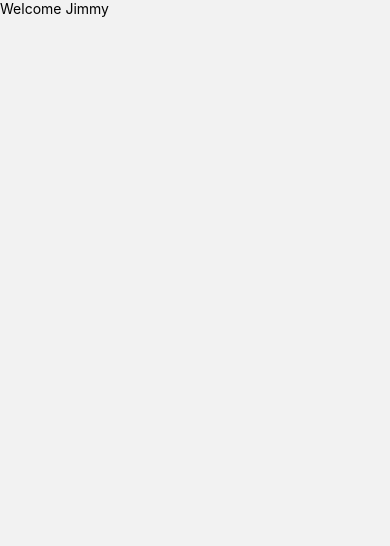
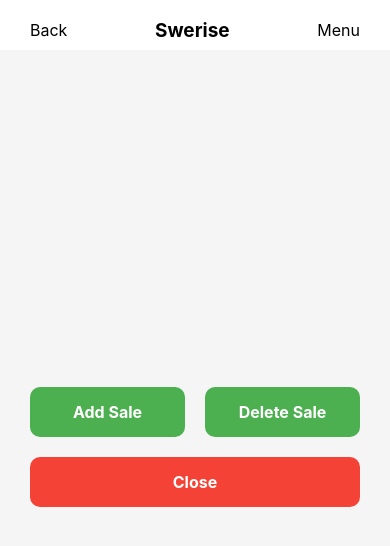
Before and after one commit to tkelvinthuo/swerise, a React Native app in the folder swerise/: screen /Swerise in a window 390 px wide. Shown: the top 546 px of the page. Built offline with nearby package versions, Linux system fonts and the light colour scheme.

Commit message:
added some functionality on the employeefirstpage

```diff
--- a/swerise/package.json
+++ b/swerise/package.json
@@ -10,6 +10,7 @@
     "test": "jest"
   },
   "dependencies": {
+    "@react-native-picker/picker": "^2.8.1",
     "@react-navigation/native": "^6.1.18",
     "@react-navigation/native-stack": "^6.11.0",
     "@react-navigation/stack": "^6.4.1",
--- a/swerise/src/screens/EmployeeFirstPage.tsx
+++ b/swerise/src/screens/EmployeeFirstPage.tsx
@@ -1,12 +1,267 @@
-import React from "react";
-import { Text, View } from 'react-native';
+import React, { useState } from "react";
+import { StyleSheet, Text, TouchableOpacity, View, Modal, TextInput } from 'react-native';
+import { Picker } from '@react-native-picker/picker';
 
 const EmployeeFirstPage = () => {
+    // State for handling modals
+    const [isAddSaleModalVisible, setAddSaleModalVisible] = useState(false);
+    const [isDeleteSaleModalVisible, setDeleteSaleModalVisible] = useState(false);
+    const [selectedProduct, setSelectedProduct] = useState(''); // For product selection
+    const [gasSize, setGasSize] = useState('6kg'); // Default gas size for Gas selection
+    const [quantity, setQuantity] = useState(''); // For quantity input
+    const [price, setPrice] = useState(''); // For price input
+
+    // Toggle Add Sale Modal
+    const toggleAddSaleModal = () => {
+        setAddSaleModalVisible(!isAddSaleModalVisible);
+        resetForm();
+    };
+
+    // Toggle Delete Sale Modal
+    const toggleDeleteSaleModal = () => {
+        setDeleteSaleModalVisible(!isDeleteSaleModalVisible);
+    };
+
+    // Reset form fields when modal closes
+    const resetForm = () => {
+        setSelectedProduct('');
+        setGasSize('6kg');
+        setQuantity('');
+        setPrice('');
+    };
+
     return (
-        <View>
-            <Text>Welcome Jimmy</Text>
+        <View style={styles.container}>
+            {/* Navigation Bar */}
+            <View style={styles.navbar}>
+                <TouchableOpacity style={styles.navbutton}>
+                    <Text style={styles.navtext}>Back</Text>
+                </TouchableOpacity>
+                <Text style={styles.appname}>Swerise</Text>
+                <TouchableOpacity style={styles.navbutton}>
+                    <Text style={styles.navtext}>Menu</Text>
+                </TouchableOpacity>
+            </View>
+
+            {/* Buttons for employee actions */}
+            <View style={styles.body}>
+                <View style={styles.row}>
+                    <TouchableOpacity style={styles.button} onPress={toggleAddSaleModal}>
+                        <Text style={styles.buttonText}>Add Sale</Text>
+                    </TouchableOpacity>
+                    <TouchableOpacity style={styles.button}>
+                        <Text style={styles.buttonText} onPress={toggleDeleteSaleModal}>Delete Sale</Text>
+                    </TouchableOpacity>
+                </View>
+
+                <TouchableOpacity style={styles.closeButton}>
+                    <Text style={styles.buttonText}>Close</Text>
+                </TouchableOpacity>
+            </View>
+
+            {/* Modal for Add Sale */}
+            <Modal transparent={true} visible={isAddSaleModalVisible} animationType="slide">
+                <View style={styles.modalContainer}>
+                    <View style={styles.modalContent}>
+                        <Text style={styles.modalTitle}>Add Sale</Text>
+
+                        {/* Picker for selecting the product */}
+                        <Text style={styles.label}>Select Product</Text>
+                        <Picker
+                            selectedValue={selectedProduct}
+                            onValueChange={(itemValue) => setSelectedProduct(itemValue)}
+                            style={styles.picker}
+                        >
+                            <Picker.Item label="Gas" value="gas" />
+                            <Picker.Item label="Petrol" value="petrol" />
+                            <Picker.Item label="Diesel" value="diesel" />
+                            <Picker.Item label="Kerosene" value="kerosene" />
+                        </Picker>
+
+                        {/* Conditional Input for Gas */}
+                        {selectedProduct === 'gas' && (
+                            <>
+                                <Text style={styles.label}>Select Gas Size</Text>
+                                <Picker
+                                    selectedValue={gasSize}
+                                    onValueChange={(itemValue) => setGasSize(itemValue)}
+                                    style={styles.picker}
+                                >
+                                    <Picker.Item label="6kg" value="6kg" />
+                                    <Picker.Item label="13kg" value="13kg" />
+                                </Picker>
+                            </>
+                        )}
+
+                        {/* Input fields for Petrol, Diesel, Kerosene (liters and price) */}
+                        {(selectedProduct === 'petrol' || selectedProduct === 'diesel' || selectedProduct === 'kerosene') && (
+                            <>
+                                <TextInput
+                                    style={styles.input}
+                                    placeholder="Enter Quantity (liters)"
+                                    keyboardType="numeric"
+                                    value={quantity}
+                                    onChangeText={setQuantity}
+                                />
+                                <TextInput
+                                    style={styles.input}
+                                    placeholder="Enter Price (KSH)"
+                                    keyboardType="numeric"
+                                    value={price}
+                                    onChangeText={setPrice}
+                                />
+                            </>
+                        )}
+
+                        {/* Submit and Cancel Buttons */}
+                        <View style={styles.modalButtonRow}>
+                            <TouchableOpacity style={styles.modalButton} onPress={toggleAddSaleModal}>
+                                <Text style={styles.modalButtonText}>Submit</Text>
+                            </TouchableOpacity>
+                            <TouchableOpacity style={styles.modalButton} onPress={toggleAddSaleModal}>
+                                <Text style={styles.modalButtonText}>Cancel</Text>
+                            </TouchableOpacity>
+                        </View>
+                    </View>
+                </View>
+            </Modal>
+            {/* Modal for Delete Sale */}
+            <Modal transparent={true} visible={isDeleteSaleModalVisible} animationType="slide">
+                <View style={styles.modalContainer}>
+                    <View style={styles.modalContent}>
+                        <Text style={styles.modalTitle}>Delete Sale</Text>
+                        <Text style={styles.modalText}>Are you sure you want to delete this sale?</Text>
+
+                        <View style={styles.modalButtonRow}>
+                            <TouchableOpacity style={styles.modalButton} onPress={toggleDeleteSaleModal}>
+                                <Text style={styles.modalButtonText}>Yes</Text>
+                            </TouchableOpacity>
+                            <TouchableOpacity style={styles.modalButton} onPress={toggleDeleteSaleModal}>
+                                <Text style={styles.modalButtonText}>No</Text>
+                            </TouchableOpacity>
+                        </View>
+                    </View>
+                </View>
+            </Modal>
         </View>
-    )
+    );
 };
 
+const styles = StyleSheet.create({
+    appname: {
+        color: 'black',
+        fontSize: 19,
+        fontWeight: 'bold',
+    },
+    container: {
+        flex: 1,
+        backgroundColor: '#f5f5f5',
+    },
+    navbar: {
+        flexDirection: 'row',
+        justifyContent: 'space-between',
+        alignItems: 'center',
+        paddingHorizontal: 20,
+        paddingTop: 10,
+        backgroundColor: 'white',
+    },
+    navbutton: {
+        padding: 10,
+    },
+    navtext: {
+        color: 'black',
+        fontSize: 16,
+    },
+    body: {
+        flex: 1,
+        justifyContent: 'center',
+        paddingHorizontal: 20,
+    },
+    row: {
+        flexDirection: 'row',
+        justifyContent: 'space-between',
+        marginBottom: 20,
+    },
+    button: {
+        flex: 1,
+        backgroundColor: '#4CAF50',
+        paddingVertical: 15,
+        marginHorizontal: 10,
+        borderRadius: 10,
+        justifyContent: 'center',
+        alignItems: 'center',
+    },
+    closeButton: {
+        backgroundColor: '#f44336',
+        paddingVertical: 15,
+        marginHorizontal: 10,
+        borderRadius: 10,
+        justifyContent: 'center',
+        alignItems: 'center',
+    },
+    buttonText: {
+        color: '#fff',
+        fontSize: 16,
+        fontWeight: 'bold',
+    },
+    // Modal Styles
+    modalContainer: {
+        flex: 1,
+        justifyContent: 'center',
+        alignItems: 'center',
+        backgroundColor: 'rgba(0, 0, 0, 0.5)',
+    },
+    modalContent: {
+        width: '80%',
+        backgroundColor: '#fff',
+        padding: 20,
+        borderRadius: 10,
+    },
+    modalTitle: {
+        fontSize: 20,
+        fontWeight: 'bold',
+        marginBottom: 20,
+        textAlign: 'center',
+    },
+    modalText: {
+        fontSize: 16,
+        marginBottom: 20,
+        textAlign: 'center',
+    },
+    input: {
+        height: 40,
+        borderColor: 'gray',
+        borderWidth: 1,
+        marginBottom: 20,
+        paddingHorizontal: 10,
+        borderRadius: 5,
+    },
+    picker: {
+        height: 50,
+        width: '100%',
+        marginBottom: 20,
+    },
+    label: {
+        fontSize: 16,
+        fontWeight: 'bold',
+        marginBottom: 10,
+    },
+    modalButtonRow: {
+        flexDirection: 'row',
+        justifyContent: 'space-between',
+    },
+    modalButton: {
+        backgroundColor: '#4CAF50',
+        padding: 10,
+        borderRadius: 5,
+        alignItems: 'center',
+        flex: 1,
+        marginHorizontal: 5,
+    },
+    modalButtonText: {
+        color: '#fff',
+        fontSize: 16,
+    },
+});
+
 export default EmployeeFirstPage;
--- a/swerise/src/screens/OwnerFirstPage.tsx
+++ b/swerise/src/screens/OwnerFirstPage.tsx
@@ -12,7 +12,10 @@ const OwnerFirstPage = () => {
   // Shop names for "Check Stock" (with "All" option)
   const stockList = ['All', 'Jimmy', 'Wagithomo', 'Francis', 'Kiganjo'];
 
-  const employeeList = ['Jimmy', 'Francis', 'Wagithomo', 'Brighton', 'Kiganjo1', 'Kevo'];
+  const employeeList = ['Jimmy', 'Francis', 'Wagithomo', 'Brighton', 'Kiganjo1', 'Kevo', 'Sam'];
+  const getEmployeeList = () => {
+
+  }
 
   // Toggle for Shop modal
   const toggleShopModal = () => {
@@ -36,7 +39,7 @@ const OwnerFirstPage = () => {
       {/* Navigation Bar */}
       <View style={styles.navbar}>
         <TouchableOpacity style={styles.navButton}>
-          <Text style={styles.navText}>Back</Text>
+          <Text style={styles.navText}>Home</Text>
         </TouchableOpacity>
 
         <Text style={styles.appName}>Swerise</Text>
```
Also changed, not shown: 1 other file (tests, documents, lock files or other folders).
